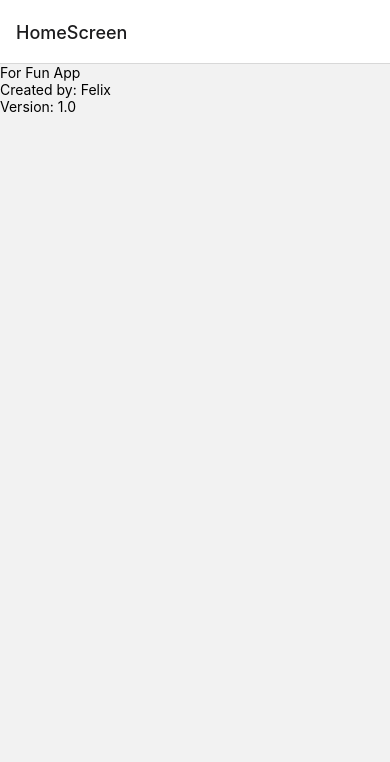
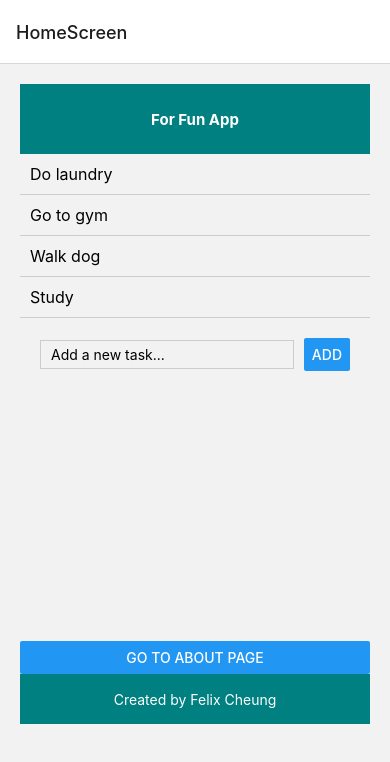
Before and after one commit to manho0107/ForFunApp, a React Native app: screen /HomeScreen in a window 390 px wide. Shown: the top 762 px of the page. Built offline with nearby package versions, Linux system fonts and the light colour scheme.

Commit message:
commit
lab 5

```diff
--- /dev/null
+++ b/src/components/Footer.jsx
@@ -0,0 +1,28 @@
+import React from 'react';
+import {
+    View,
+    Text,
+    StyleSheet } from 'react-native';
+
+const Footer = () => {
+    return (
+        <View style={styles.footer}>
+            <Text style={styles.text}>Created by Felix Cheung</Text>
+        </View>
+    );
+};
+
+const styles = StyleSheet.create({
+    footer: {
+        height: 50,
+        width: '100%',
+        alignItems: 'center',
+        justifyContent: 'center',
+        backgroundColor: '#008080',
+    },
+    text: {
+        color: '#FFFFFF',
+    },
+});
+
+export default Footer;
--- /dev/null
+++ b/src/components/Header.jsx
@@ -0,0 +1,30 @@
+import React from 'react';
+import {
+    View,
+    Text,
+    StyleSheet } from 'react-native';
+
+const Header = ({ title }) => {
+    return (
+        <View style={styles.header}>
+            <Text style={styles.title}>{title}</Text>
+        </View>
+    );
+};
+
+const styles = StyleSheet.create({
+    header: {
+        height: 70,
+        width: '100%',
+        alignItems:'center',
+        justifyContent:'center',
+        backgroundColor: '#008080',
+    },
+    title: {
+        color: '#FFFFFF',
+        fontWeight: 'bold',
+        fontSize: 15,
+    },
+});
+
+export default Header;
--- a/src/components/ToDoForm.jsx
+++ b/src/components/ToDoForm.jsx
@@ -5,18 +5,41 @@ import {
   TextInput,
   Button
 } from 'react-native';
+import { useState } from 'react';
+import PropTypes from 'prop-types';
 
-function ToDoForm({ onAdd, tasks }) {
-  const [taskText, setTaskText] = React.useState('');
+function ToDoForm({ onAdd = () => {}, tasks = [] }) {
+  const [taskText, setTaskText] = useState('');
+
 
   const handleAdd = () => {
+    console.log(onAdd); // log to see what onAdd currently is
+    if (tasks.includes(taskText)) {
+      alert('Entered word(s) is duplicated.');
+      return;
+    }
+    if (typeof onAdd === 'function') {
+      onAdd(taskText);
+      setTaskText('');
+    } else {
+      console.error('onAdd is not a function', onAdd);
+    }
+  }
+
+  /*const handleAdd = () => {
     if (tasks.includes(taskText)) {
       alert('Entered word(s) is duplicated.');
       return;
     }
     onAdd(taskText);
     setTaskText(''); // reset the taskText state to clear the entered text in the text box
-  }
+  }*/
+  // used in previously submission, not for this time
+
+  ToDoForm.propTypes = {
+    tasks: PropTypes.array.isRequired,
+    onAdd: PropTypes.func.isRequired,
+  };
 
   return (
     <>
--- a/src/components/ToDoList.jsx
+++ b/src/components/ToDoList.jsx
@@ -6,7 +6,6 @@ import {
   Text,
   ScrollView,
 } from 'react-native';
-
 
 function ToDoList(props) {
   const { tasks } = props;
--- a/src/layouts/MainLayout.jsx
+++ b/src/layouts/MainLayout.jsx
@@ -1,10 +1,14 @@
 import React from 'react';
 import { View, StyleSheet } from 'react-native';
+import Header from '../components/Header';
+import Footer from '../components/Footer';
 
 const MainLayout = ({ children }) => {
   return (
     <View style={styles.container}>
+      <Header title="For Fun App" />
       {children}
+      <Footer />
     </View>
   );
 };
--- a/src/screens/AboutScreen.jsx
+++ b/src/screens/AboutScreen.jsx
@@ -1,18 +1,33 @@
 import React from 'react';
-import { View, Text } from 'react-native';
+import { View, Text, StyleSheet } from 'react-native';
+import MainLayout from '../layouts/MainLayout';
 
 function AboutScreen({ }) {
     return (
         <>
-            <View>
+        <MainLayout style={styles.container}>
+            <View style={styles.footer}>
                 <Text>For Fun App</Text>
                 <Text>Created by: Felix</Text>
                 <Text>Version: 1.0</Text>
             </View>
+        </MainLayout>
         </>
     );
 }
 
+const styles = StyleSheet.create({
+    container: {
+      flex: 1,
+      justifyContent: 'space-between',
+    },
+    footer: {
+        padding: 10,
+        alignItems: 'center',
+        marginTop: 450,
+    },
+  });
+
 export default AboutScreen;
 
 // if error of 'text outside of text component', there may be symbol like ';' or words outside the <text> tag.
--- a/src/screens/HomeScreen.jsx
+++ b/src/screens/HomeScreen.jsx
@@ -1,6 +1,5 @@
-import React from 'react';
-import { SafeAreaView, Button } from 'react-native';
-
+import React, { useState } from 'react';
+import { SafeAreaView, Button, StyleSheet, View } from 'react-native';
 import ToDoList from '../components/ToDoList';
 import ToDoForm from '../components/ToDoForm';
 import MainLayout from '../layouts/MainLayout';
@@ -14,24 +13,38 @@ function HomeScreen({ navigation }) {
       ]);
 
       const handleAdd = (newTask) => {
-        //setTasks(tasks.concat(newTask))
-        //.push can just add number
-        setTasks([...tasks, newTask])
+        console.log('Adding task:', newTask); // check if handleAdd is called
+        setTasks(prevTasks => {
+          console.log('Current tasks:', prevTasks); // check current tasks
+          return [...prevTasks, newTask]; // add the new task
+        });
       };
+
 
     return (
         <>
+            <MainLayout>
                 <SafeAreaView>
                     <ToDoList tasks={tasks}/>
-                <ToDoForm handleAdd={handleAdd}/>
+                    <ToDoForm onAdd={handleAdd} tasks={tasks}/>
+                        <View style={styles.container}>
                             <Button
                                 title="Go to About Page"
                                 onPress={() => navigation.navigate('AboutScreen')}
                             />
+                        </View>
                 </SafeAreaView>
+            </MainLayout>
         </>
     );
+
 }
+
+    const styles = StyleSheet.create({
+        container: {
+            marginTop: 270,
+        },
+    });
 
 export default HomeScreen;
 
```
Also changed, not shown: src/App.jsx (+5 -10 lines). Lines whose indentation alone changed are shown as unchanged.
